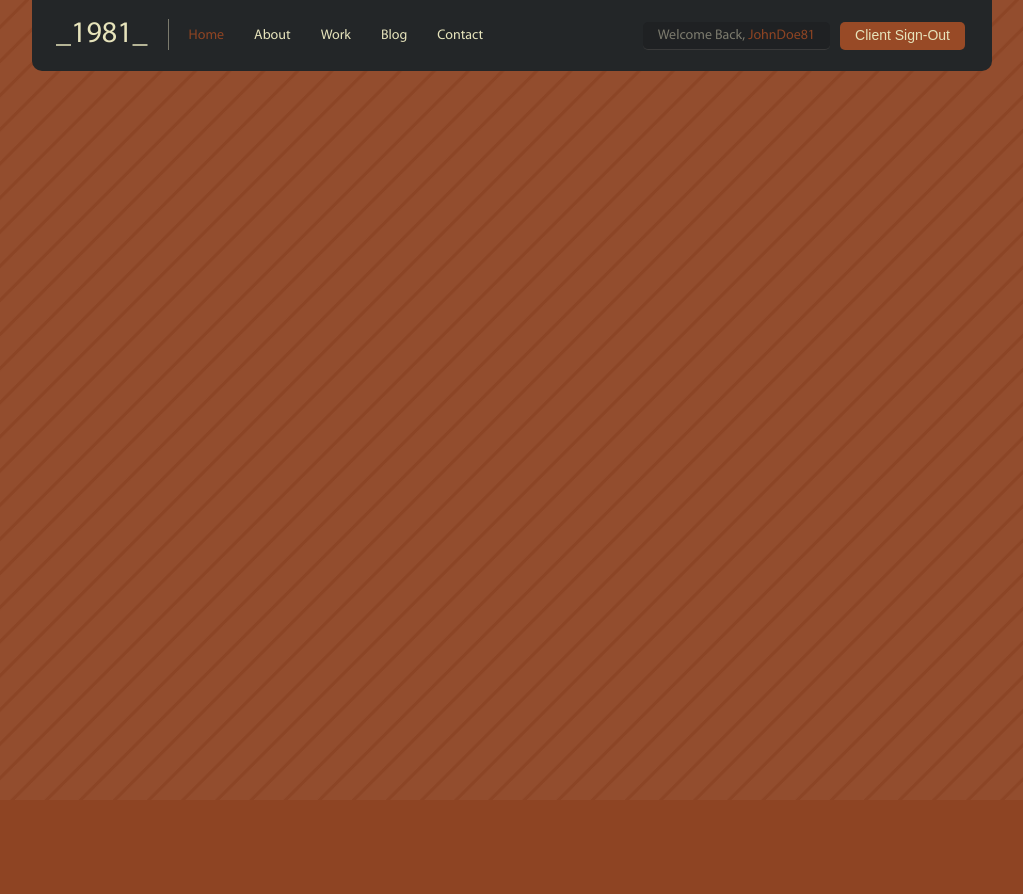
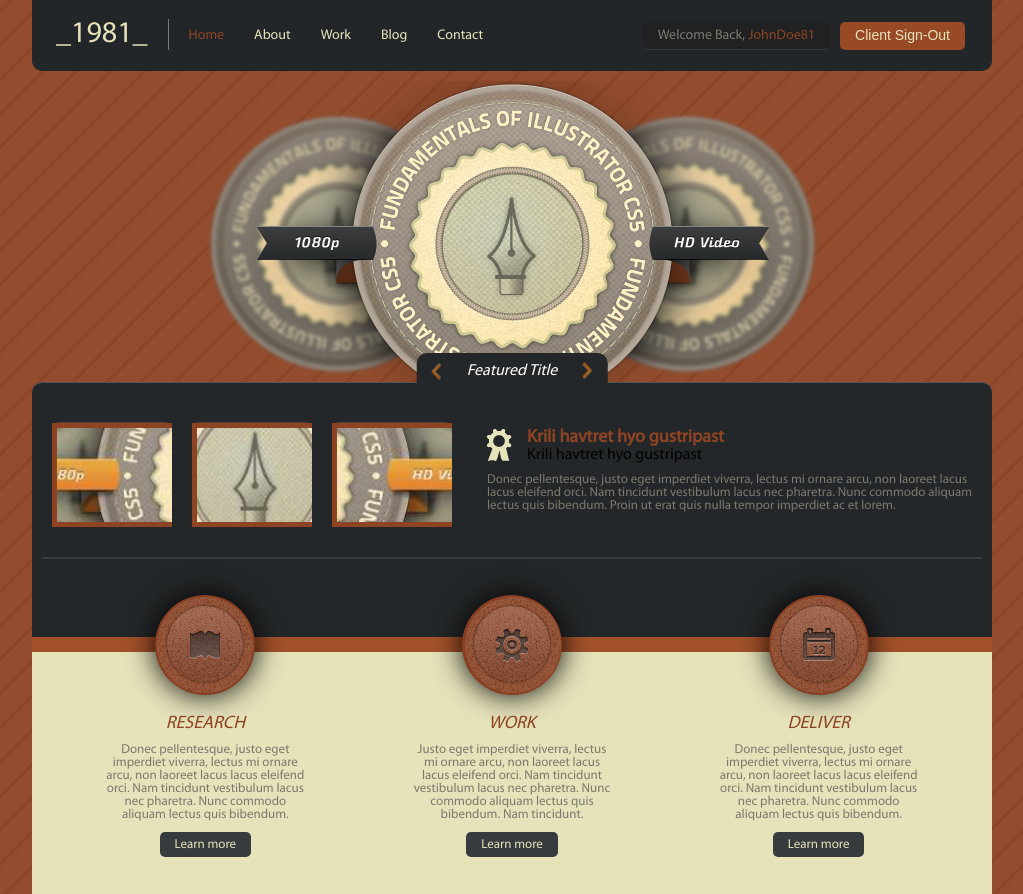
Before and after one commit to a6109/_1981_, a plain HTML site: page index.html in a window 1280 px wide. Shown: the whole page, without its empty margins (128-1151 px from the left). Before the commit the page ends 800 px from the top, so only its background shows below. Drawn offline with Linux system fonts and the light colour scheme.

Commit message:
add two home sections

```diff
--- a/css/css.css
+++ b/css/css.css
@@ -47,7 +47,7 @@
 
 }
 .main-center{
-	width: 960px;
+	max-width: 960px;
 	margin:0 auto;
 }
 .header{
@@ -163,3 +163,152 @@
 	-ms-align-items: center;
 	align-items: center;
 }
+
+/*End header*/
+
+.feature__img-wrap{
+	text-align: center;
+	margin: 10px auto 0 auto;
+}
+.feature-content{
+	background: #242729;
+	border-radius: 10px 10px 0 0;
+	border-top: 1px solid #545658;
+	padding: 40px 10px 70px 10px;
+	position: relative;
+	margin-top: -30px;
+}
+.feature-content__images{
+	display: flex;
+	margin-right: 25px;
+}
+.feature-content__images li{
+	border: 5px solid #8e4423;
+	box-shadow: 0 -5px 2px -5px #a76d53;
+	margin: 0 10px;
+}
+.feature-content__images img{
+	height: 100%;
+}
+.feature-content__wrap{
+	display: flex;
+	-ms-align-items: center;
+	align-items: center;
+}
+.second-title{
+	padding-left: 40px;
+	position: relative;
+}
+.second-title h2{
+	font-size: 18px;
+	font-weight: 700;
+	color: #8e4423;
+}
+.second-title span: {
+	font-size: 12px;
+	color: #646363;
+	font-style: italic;
+}
+.second-title_feature:before{
+	background: url(../img/icon1.png) no-repeat;
+	width: 25px;
+	height: 32px;
+	content: "";
+	display: block;
+	position: absolute;
+	left: 0;
+}
+.feature-content__text{
+	font-size: 13px;
+	color: #7b7a6d;
+	margin: 10px 0;
+}
+.feature-content__line{
+	background: #393b3d;
+	height: 2px;
+	border: none;
+	margin-top: 30px;
+}
+.feature-title{
+	border-radius: 10px 10px 0 0;
+	position: absolute;
+	left: 50%;
+	transform: translateX(-50%);
+	background: #242729;
+	display: flex;
+	justify-content: space-between;
+	-ms-align-items: center;
+	align-items: center;
+	top: -30px;
+}
+.feature-title__text{
+	color: #fff;
+	font-size: 16px;
+	font-style: italic;
+	padding:10px 10px;
+}
+.feature-title__arrow{
+	width: 40px;
+	height: 25px;
+	background: url(../img/br_next.png) center center no-repeat;
+}
+.feature-title__arrow_left{
+	-webkit-transform:rotate(180deg);
+    -moz-transform:rotate(180deg);
+    -webkit-transform:rotate(180deg);
+    -moz-transform:rotate(180deg);
+}
+.home{
+	background: #e6e3bb;
+	padding: 35px 20px;
+	border-top: 15px solid #a35129;
+}
+.columns-list{
+	display: flex;
+	justify-content: space-around;
+	margin-top: -92px;
+}
+.columns-list__item{
+	max-width: 200px;
+	text-align: center;
+	position: relative;
+}
+.columns-list__img{
+	display: block;
+	width: 100px;
+	height: 100px;
+	border-radius: 50%;
+	box-shadow:  0 0px 30px black;
+	margin: 0 auto 20px;
+}
+.columns-list__img_book{
+	background: #883f20 url(../img/Circle_book.png) center center no-repeat;
+}
+.columns-list__img_w{
+	background: #883f20 url(../img/Circle_w.png) center center no-repeat;
+}
+.columns-list__img_cl{
+	background: #883f20 url(../img/Circle1_cl.png) center center no-repeat;
+}
+.columns-list__item h2{
+	font-size: 18px;
+	text-transform: uppercase;
+	color: #8e4423;
+	font-style: italic;
+	margin: 10px 0;
+}
+.columns-list__item p{
+	font-size: 13px;
+	color: #7b7a6d;
+	margin: 10px 0;
+}
+.columns-list__item a{
+	font-size: 13px;
+	color: #e6e3bb;
+	background: #363b3d;
+	border-radius: 5px;
+	padding: 6px 15px;
+	line-height: 28px;
+	text-decoration:none;
+	margin: 15px 0;
+}
--- a/index.html
+++ b/index.html
@@ -47,6 +47,55 @@
 				</form>
 			</div>
 		</header>
+		<section class="feature">
+			<div class="feature__img-wrap">
+				<img src="img/Featured-Image.png" alt="">
+			</div>
+			<div class="feature-content">
+				<div class="feature-title">
+					<a href="/" class="feature-title__arrow feature-title__arrow_left"></a>
+					<p class="feature-title__text">Featured Title</p>
+					<a href="/" class="feature-title__arrow"></a>
+				</div>
+				<div class="feature-content__wrap">
+					<ul class="feature-content__images">
+						<li><a href="/"><img src="img/Layer-3.jpg" alt=""></a></li>
+						<li><a href="/"><img src="img/Layer-2.jpg" alt=""></a></li>
+						<li><a href="/"><img src="img/Layer-1.jpg" alt=""></a></li>
+					</ul>
+					<div class="feature-content__right">
+						<div class="second-title second-title_feature">
+							<h2>Krili havtret hyo gustripast</h2>
+							<span>Krili havtret hyo gustripast</span>
+						</div>
+						<p class="feature-content__text">Donec pellentesque, justo eget imperdiet viverra, lectus mi ornare arcu, non laoreet lacus lacus eleifend orci. Nam tincidunt vestibulum lacus nec pharetra. Nunc commodo aliquam lectus quis bibendum. Proin ut erat quis nulla tempor imperdiet ac et lorem.</p>
+					</div>
+				</div>
+				<hr class="feature-content__line">
+			</div>
+		</section>
+		<section class="home">
+			<div class="columns-list">
+				<div class="columns-list__item">
+					<i class="columns-list__img columns-list__img_book"></i>
+					<h2>RESEARCH</h2>
+					<p>Donec pellentesque, justo eget imperdiet viverra, lectus mi ornare arcu, non laoreet lacus lacus eleifend orci. Nam tincidunt vestibulum lacus nec pharetra. Nunc commodo aliquam lectus quis bibendum.</p>
+					<a href="/">Learn more</a>
+				</div>
+				<div class="columns-list__item">
+					<i class="columns-list__img columns-list__img_w"></i>
+					<h2>WORK</h2>
+					<p>Justo eget imperdiet viverra, lectus mi ornare arcu, non laoreet lacus lacus eleifend orci. Nam tincidunt vestibulum lacus nec pharetra. Nunc commodo aliquam lectus quis bibendum. Nam tincidunt.</p>
+					<a href="/">Learn more</a>
+				</div>
+				<div class="columns-list__item">
+					<i class="columns-list__img columns-list__img_cl"></i>
+					<h2>DELIVER</h2>
+					<p>Donec pellentesque, justo eget imperdiet viverra, lectus mi ornare arcu, non laoreet lacus lacus eleifend orci. Nam tincidunt vestibulum lacus nec pharetra. Nunc commodo aliquam lectus quis bibendum.</p>
+					<a href="/">Learn more</a>
+				</div>
+			</div>
+		</section>
 	</div>
 </body>
 </html>
```
Also changed, not shown: img/Circle1_cl.png (added), img/Circle_book.png (added), img/Circle_w.png (added), img/Featured-Image.png (added), img/Layer-1.jpg (added), img/Layer-2.jpg (added), img/Layer-3.jpg (added), img/br_next.png (added), img/icon1.png (added).
